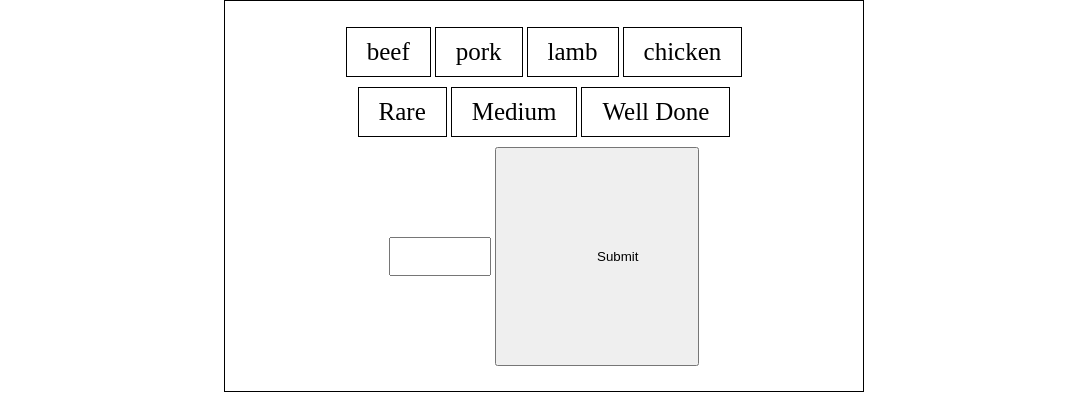
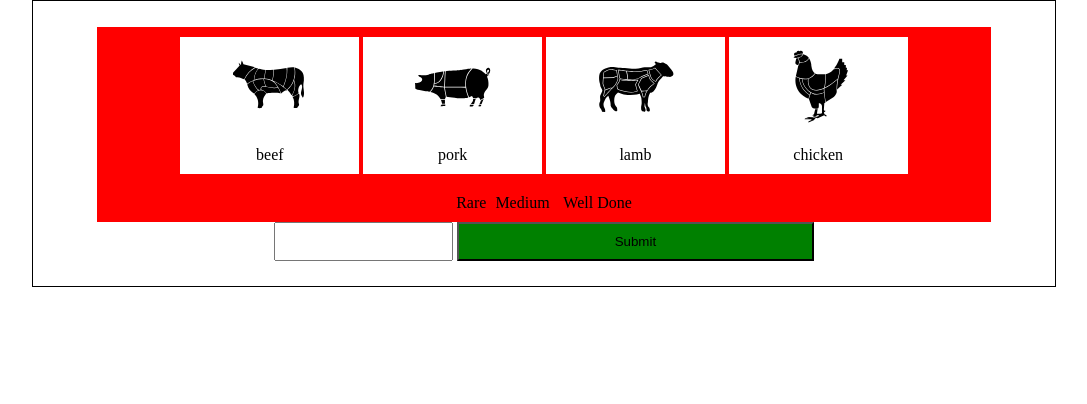
Before and after one commit to sepowitz/meater, a website: page public/index.html in a window 1280 px wide. Shown: the whole page, without its empty margins (96-1183 px from the left). Drawn offline with Linux system fonts and the light colour scheme; files whose address does not match are found by name.

Commit message:
added SVG icons to radio labels

```diff
--- a/public/css/main.css
+++ b/public/css/main.css
@@ -16,34 +16,61 @@ body {
 /** Form Styling **/
 
 form {
-	width: 50%;
+	width: 80%;
 	margin: 0 auto;
 	border: solid 1px black;
 	padding: 2% 5%;
 	text-align: center;
 }
 
-input[type='radio'] {
-	display: none;
+.meat-selection-div, .preference-selection-div {
+	width: 100%;
+	background: red;
+	padding: 10px 0;
 }
 
-input[type='number'] {
+/*.meat-selection-div label {
+	border: solid 1px white;
+	display: inline-block;
+	border-radius: 50%;
+	padding: 20px;
+}*/
+
+label {
+	/*border: solid 1px white;*/
+	padding: 0;
+}
+
+#pork {
+	color: white;
+}
+
+.meat-selection-div label object {
+	width: 100px;
+	text-align: center;
+}
+.preference-selection-div label:nth-of-type(2) {
+	margin: 0 10px 0 5px;
+}
+
+
+input[type=number] {
 	width: 20%;
 	padding: 10px;
 }
 
-input[type='submit'] {
+input[type=submit] {
 	width: 40%;
-	padding: 100px;
+	padding: 10px;
+	background: green;
 }
 
-label {
+/*label {
 	display: inline-block;
 	font-size: 25px;
-	padding: 10px 20px;
+	padding: 10px 10px;
 	border: solid 1px black;
-	margin-bottom: 10px;
-}
+}*/
 
 label:hover {
 	background: red;
@@ -56,9 +83,46 @@ label:hover {
 *************************************/
 
 .meatSelect {
-	color: red;
+	background: green;
 }
 
 .preferenceSelect {
 	color: blue;
 }
+
+svg:hover #beef {
+	fill: white;
+}
+
+#beefy {
+	background: white;
+	width: 20%;
+	padding: 10px;
+	display: inline-block;
+	text-align: center;
+	height: 20%;
+}
+
+#beefy object {
+	display: block;
+	width: 50%;
+	margin: 0 auto;
+}
+
+#beefy label {
+	width: 100%;
+	margin: 0 auto;
+	display: block;
+	height: 100%
+}
+#beefy label .meatSelect {
+	background: green;
+}
+
+/*#beef input[type=radio] {
+	display: none;
+}*/
+
+input[type=radio] {
+	display: none;
+}
--- a/public/templates/form.html
+++ b/public/templates/form.html
@@ -1,14 +1,22 @@
 <form ng-submit="meatCtrl.makeRequest()">
 	<!-- Select Meat Type -->
 	<div class="meat-selection-div">
+		<div id="beefy">
 			<input ng-model="meatCtrl.meat" value="beef" name="meat" id="beef" type="radio">
-		<label ng-class="{meatSelect:meatCtrl.meat === 'beef'}" for="beef">beef</label>
+			<label ng-class="{meatSelect:meatCtrl.meat === 'beef'}" for="beef"><object type="image/svg+xml" data="../assets/icons/beef.svg">Your browser does not support SVG</object>beef</label>
+		</div>
+		<div id="beefy">
 			<input ng-model="meatCtrl.meat" value="pork" name="meat" id="pork" type="radio">
-		<label ng-class="{meatSelect:meatCtrl.meat === 'pork'}" for="pork">pork</label>
+			<label ng-class="{meatSelect:meatCtrl.meat === 'pork'}" for="pork"><object for="pork" type="image/svg+xml" data="../assets/icons/pork.svg">Your browser does not support SVG</object>pork</label>
+		</div>
+		<div id="beefy">
 			<input ng-model="meatCtrl.meat" value="lamb" name="meat" id="lamb" type="radio">
-		<label ng-class="{meatSelect:meatCtrl.meat === 'lamb'}" for="lamb">lamb</label>
+			<label ng-class="{meatSelect:meatCtrl.meat === 'lamb'}" for="lamb"><object type="image/svg+xml" data="../assets/icons/lamb.svg">Your browser does not support SVG</object>lamb</label>
+		</div>
+		<div id="beefy">
 			<input ng-model="meatCtrl.meat" value="chicken" name="meat" id="chicken" type="radio">
-		<label ng-class="{meatSelect:meatCtrl.meat === 'chicken'}" for="chicken">chicken</label>
+			<label ng-class="{meatSelect:meatCtrl.meat === 'chicken'}" for="chicken"><object type="image/svg+xml" data="../assets/icons/chicken.svg">Your browser does not support SVG</object>chicken</label>
+		</div>
 	</div>
 	<!-- Select Cooking Preference Type -->
 	<div class="preference-selection-div">
@@ -19,7 +27,8 @@
 		<input ng-model="meatCtrl.preference" value="well-done" name="preference" id="well-done" type="radio">
 		<label ng-class="{preferenceSelect:meatCtrl.preference === 'well-done'}" for="well-done">Well Done</label>
 	</div>
+	<!-- Select Number of Guests -->
+	<input ng-model="meatCtrl.guestNum" type="number" min=0 max=20>
 
-	<input ng-model="meatCtrl.guestNum" type="number" min=0 max=20>
 	<input type="submit">
 </form>
```
Also changed, not shown: public/assets/icons/beef.svg (added), public/assets/icons/chicken.svg (added), public/assets/icons/lamb.svg (added), public/assets/icons/pork.svg (added). Lines whose indentation alone changed are shown as unchanged.
